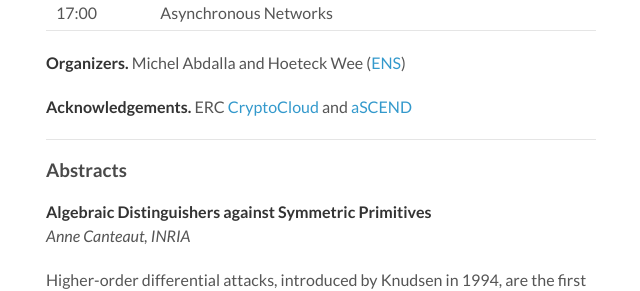
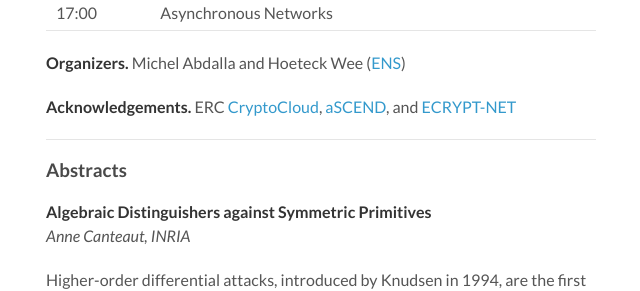
Before and after one commit to pariscryptoday/pariscryptoday.github.io, a Jekyll site: the page built from _posts/2016-05-18-second.md, in a window 1280 px wide and 900 px high, scrolled down 663 px. Shown: the part 163-454 px from the top of the window, without its empty margins (164-804 px from the left). Built offline with Jekyll 4.4.1, drawn with Linux system fonts in a browser that asks for light colours.

Commit message:
grant ack

```diff
--- a/_posts/2016-05-18-second.md
+++ b/_posts/2016-05-18-second.md
@@ -23,7 +23,7 @@ ENS.
 
 **Organizers.** Michel Abdalla and Hoeteck Wee ([ENS](https://crypto.di.ens.fr/web2py))
 
-**Acknowledgements.** ERC [CryptoCloud](http://www.di.ens.fr/~pointche/CryptoCloud/) and [aSCEND](http://cordis.europa.eu/project/rcn/193658_en.html)
+**Acknowledgements.** ERC [CryptoCloud](http://www.di.ens.fr/~pointche/CryptoCloud/), [aSCEND](http://cordis.europa.eu/project/rcn/193658_en.html), and [ECRYPT-NET](http://www.ecrypt.eu.org/net/)
 
 
 ----------------
```
